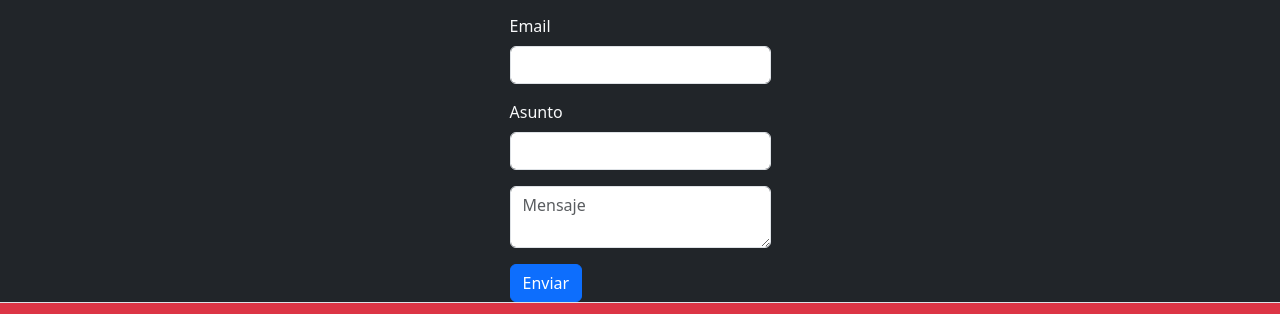
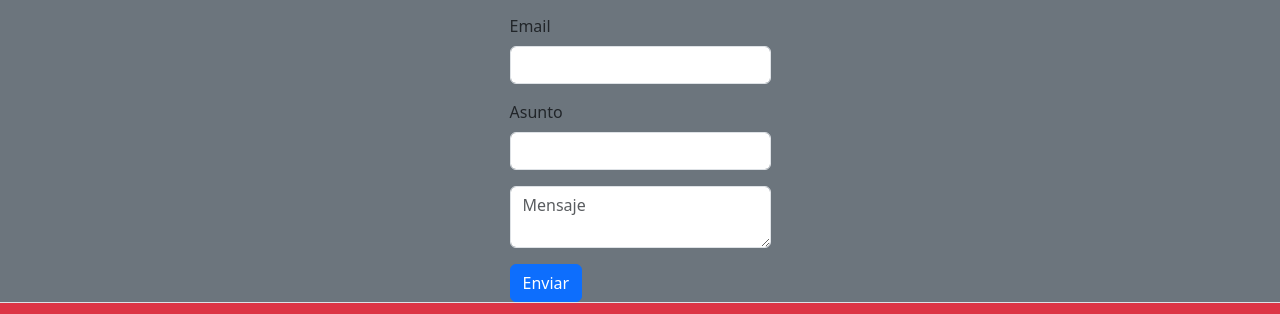
Before and after one commit to Nachitox738/tp8, a website: page public/contactos.html in a window 1280 px wide. Shown: the part 123-437 px from the top of the page. Drawn offline with nearby package versions, Linux system fonts and the light colour scheme.

Commit message:
Update contactos.html

```diff
--- a/public/contactos.html
+++ b/public/contactos.html
@@ -7,9 +7,9 @@
     <title>Guantes y Co.</title>
     <link href="https://cdn.jsdelivr.net/npm/bootstrap@5.3.3/dist/css/bootstrap.min.css" rel="stylesheet" integrity="sha384-QWTKZyjpPEjISv5WaRU9OFeRpok6YctnYmDr5pNlyT2bRjXh0JMhjY6hW+ALEwIH" crossorigin="anonymous">
   </head>
-  <body class="bg-dark">
+  <body class="bg-secondary">
       <div id="contenedornav"></div>
-      <div class="contenedorbody text-light">
+      <div class="contenedorbody text-dark">
 
         <h1 class="d-flex justify-content-center">Contactanos!</h1>
         <hr>
```
